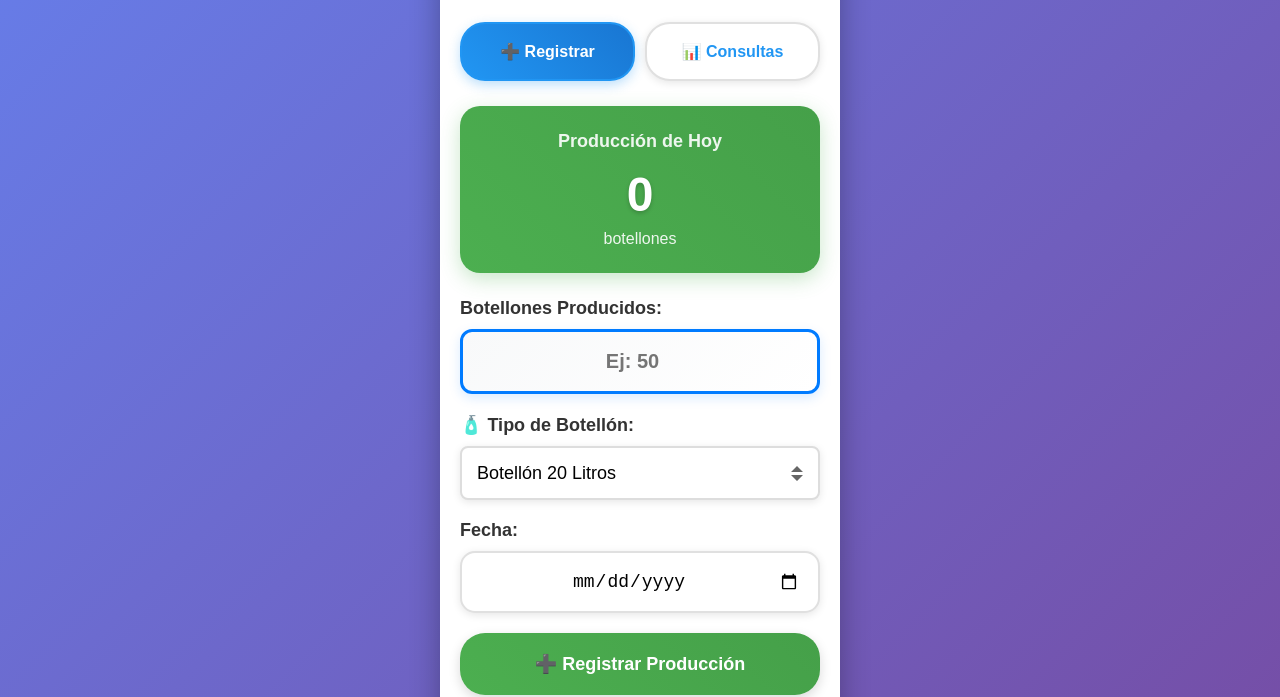
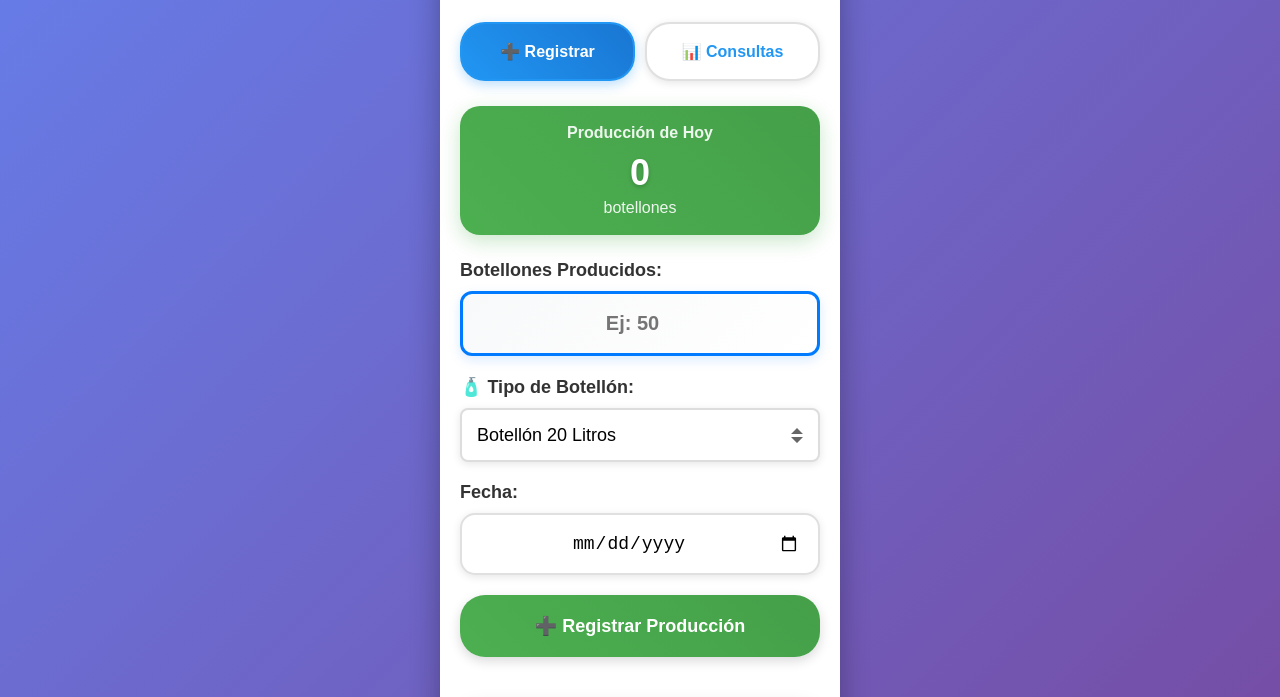
Before and after one commit to csubi1974/control-produccion-agua, a plain HTML site: page index.html in a window 1280 px wide. Shown: the part 114-811 px from the top of the page. Drawn offline with nearby package versions, Linux system fonts and the light colour scheme.

Commit message:
UI: Reduce height of today summary section for more compact design

```diff
--- a/index.html
+++ b/index.html
@@ -294,7 +294,7 @@
         .today-summary {
             background: linear-gradient(45deg, #4CAF50, #45a049);
             color: white;
-            padding: 25px;
+            padding: 18px;
             border-radius: 20px;
             text-align: center;
             margin-bottom: 25px;
@@ -302,16 +302,16 @@
         }
 
         .today-summary h3 {
-            font-size: 18px;
-            margin-bottom: 15px;
+            font-size: 16px;
+            margin-bottom: 10px;
             font-weight: bold;
             opacity: 0.9;
         }
 
         .today-summary .big-number {
-            font-size: 48px;
+            font-size: 36px;
             font-weight: bold;
-            margin-bottom: 8px;
+            margin-bottom: 5px;
             text-shadow: 0 2px 4px rgba(0,0,0,0.2);
         }
 
```
